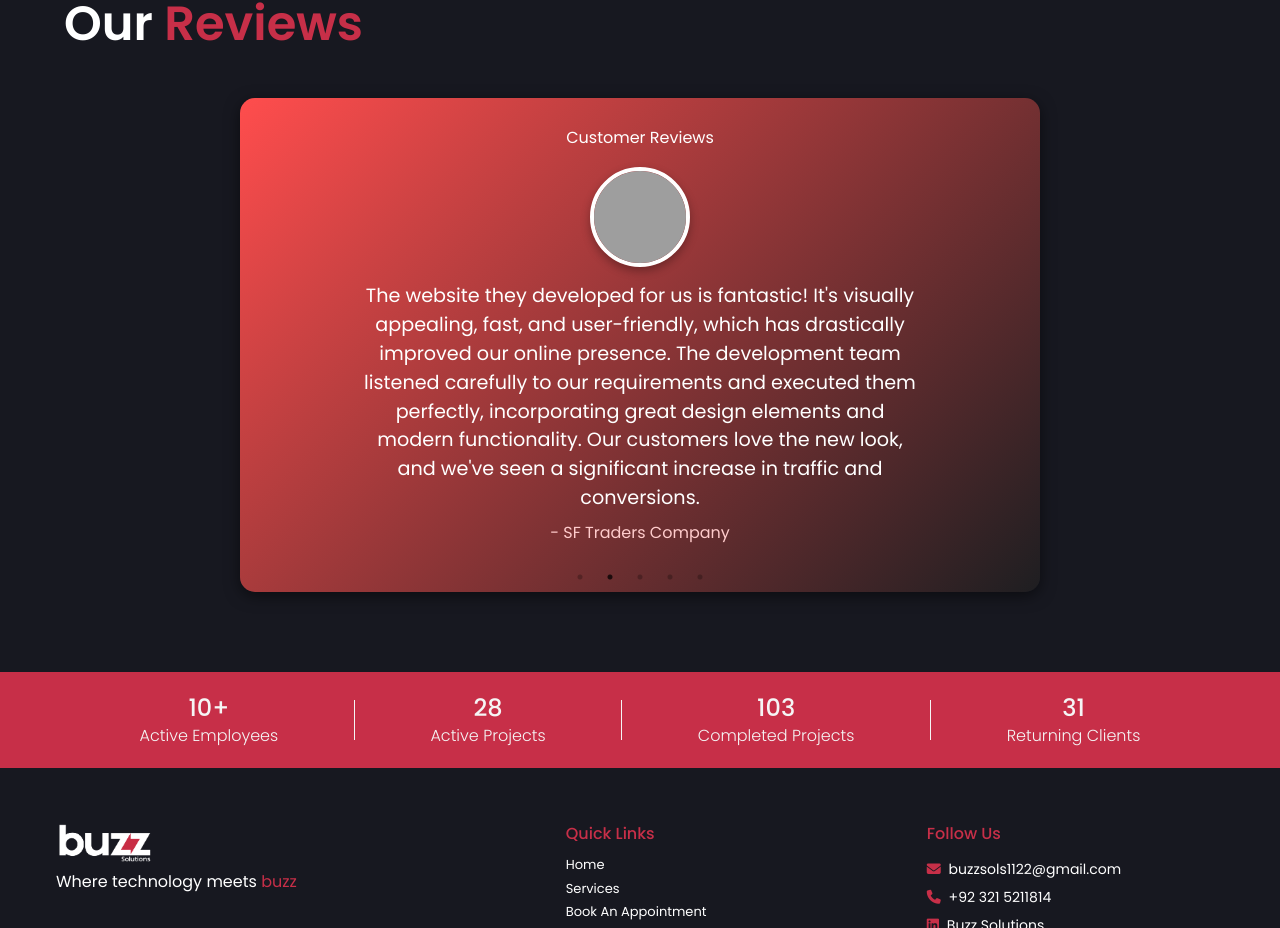
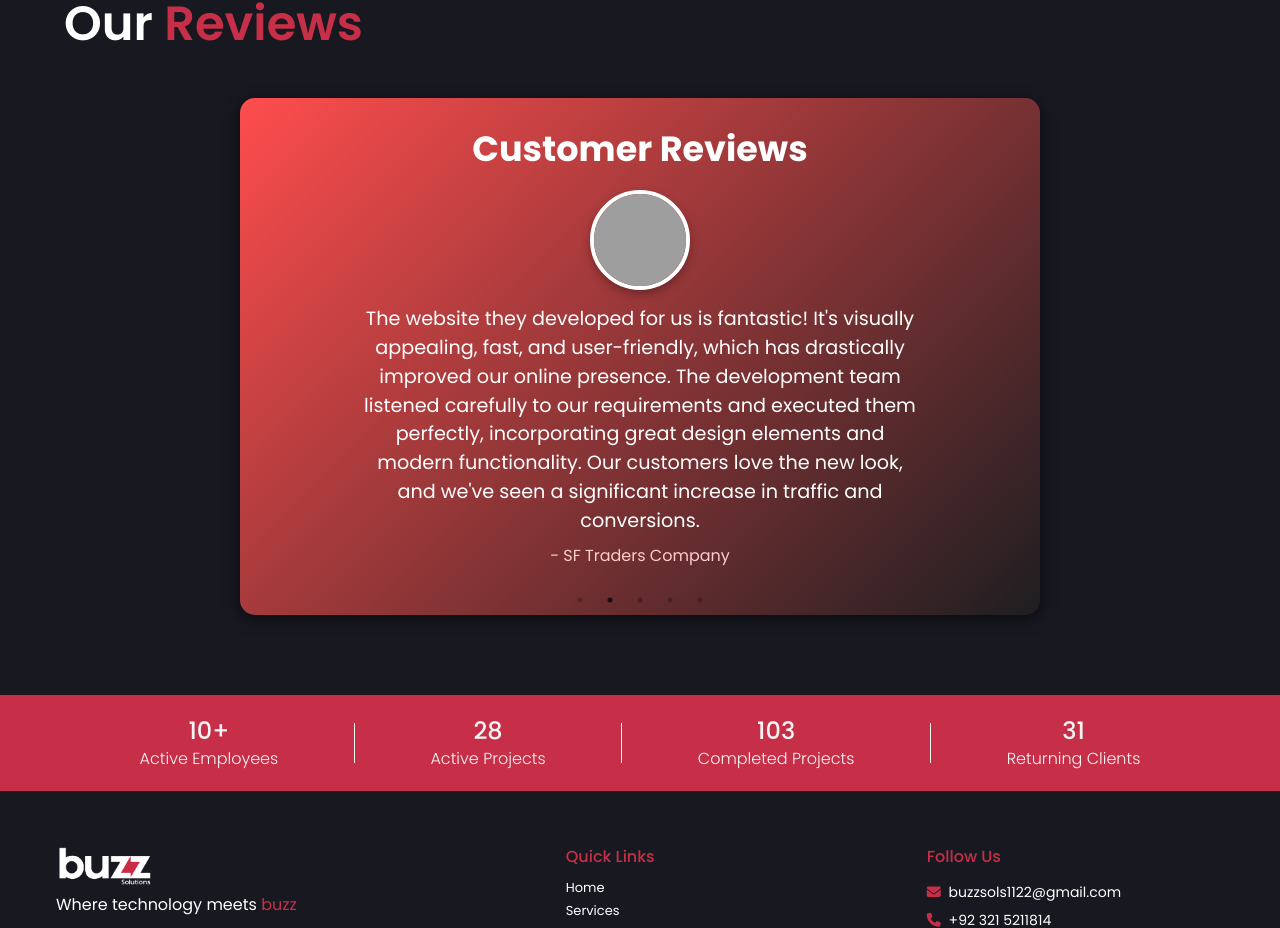
Before and after one commit to oye-hunter/buzz-sol, a React (Create React App) app in the folder frontend/: page / in a window 1280 px wide. Shown: the part 1913-2841 px from the top of the page. Built offline with nearby package versions, Linux system fonts and the light colour scheme; grey boxes are pictures that could not be loaded.

Commit message:
fixed carousel

```diff
--- a/frontend/src/components/ReviewCarousel/ReviewCarousel.css
+++ b/frontend/src/components/ReviewCarousel/ReviewCarousel.css
@@ -11,6 +11,11 @@
     display: flex;
     flex-direction: column;
     justify-content: center;
+  }
+  .review-carousel:hover {
+    animation: transform 0.4s ease-in-out; /* Apply the background transition on hover */
+    box-shadow: 0 10px 20px rgba(0, 0, 0, 0.2);
+    transform: scale(1.03); /* Smooth box-shadow effect on hover */
   }
 
   .review-slide {
@@ -61,3 +66,7 @@
     margin-left: 5vw;
     margin-right: 5vw;
   }
+  .geo {
+    font-size: 35px ;
+    font-weight: bold ;
+  }
--- a/frontend/src/components/ReviewCarousel/ReviewCarousel.js
+++ b/frontend/src/components/ReviewCarousel/ReviewCarousel.js
@@ -53,7 +53,7 @@ const reviews = [
           Our <span style={{ color: "rgb(199,47,72)" }}>Reviews</span>
         </h3>
         <div className="review-carousel">
-          <h2 className="text-center text-white heading">Customer Reviews</h2>
+          <h2 className="text-center text-white heading geo">Customer Reviews</h2>
           <Slider {...settings}>
             {reviews.map((review, index) => (
               <div key={index} className="review-slide">
```
